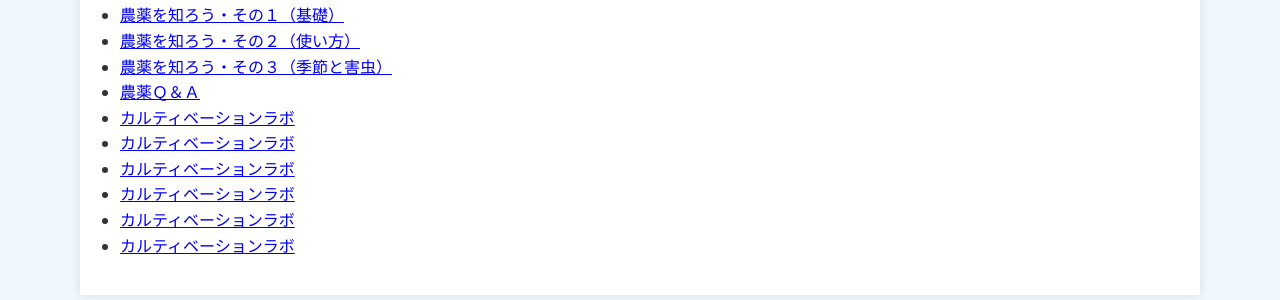
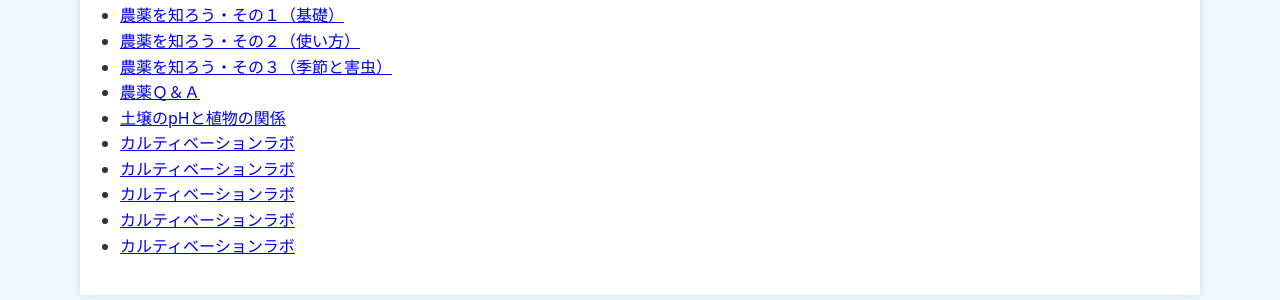
Before and after one commit to shiitake-garden/shiitake-garden.github.io, a Jekyll site: the page built from column/index.html, in a window 1280 px wide. Shown: the part 530-830 px from the top of the page. Built offline with Jekyll 4.4.1, drawn with Linux system fonts in a browser that asks for light colours.

Commit message:
Update column_ph.html

```diff
--- a/column/column_ph.html
+++ b/column/column_ph.html
@@ -1,6 +1,6 @@
 ---
 layout: default_care
-title: カルティベーションラボ
+title: 土壌のpHと植物の関係
 ---
 
 <!doctype html>
```
